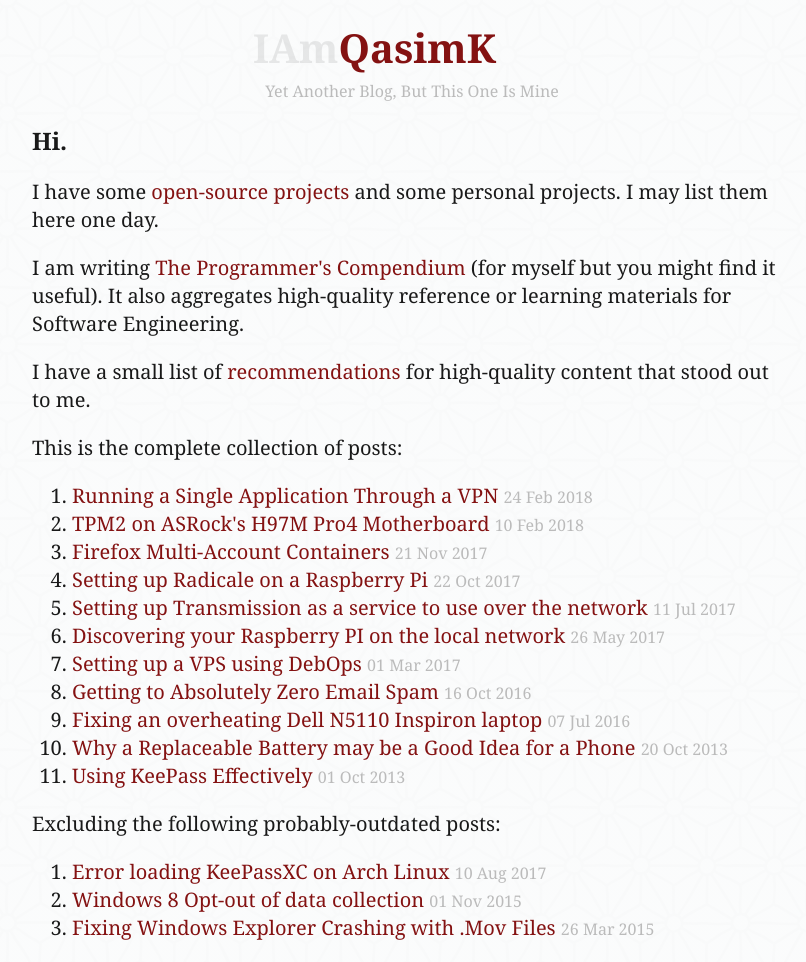
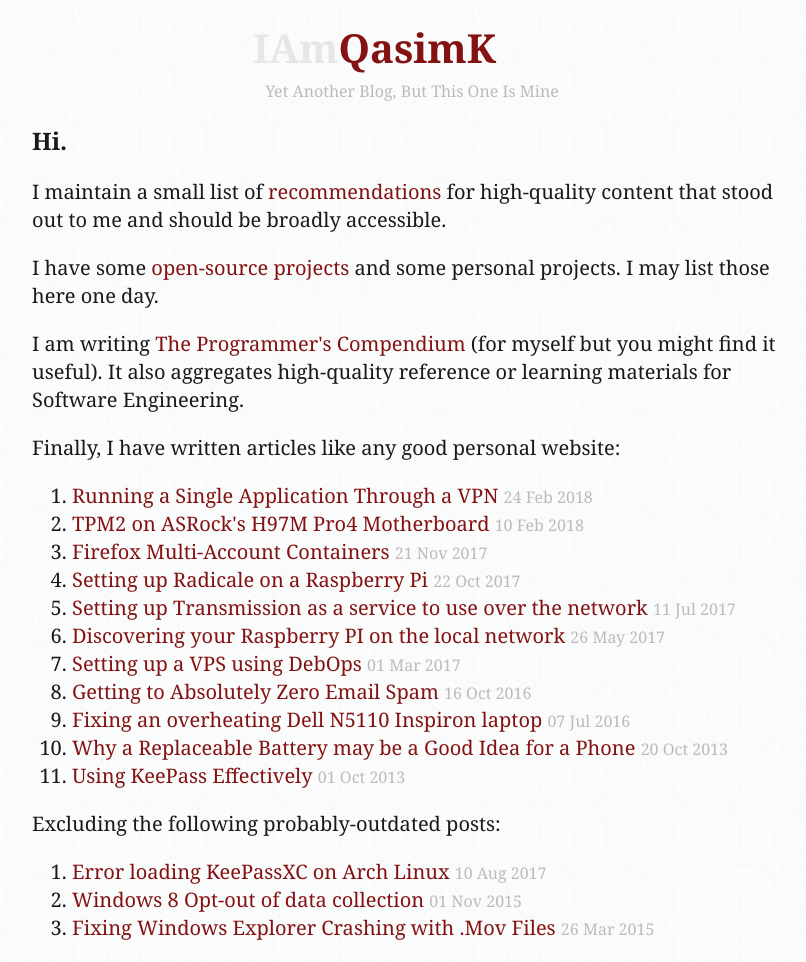
Before and after one commit to QasimK/qasimk.github.io, a Jekyll site: the page built from index.md, in a window 1280 px wide. Shown: the whole page, without its empty margins (228-1034 px from the left). Built offline with Jekyll 4.4.1, drawn with Linux system fonts in a browser that asks for light colours.

Commit message:
Update front page

```diff
--- a/index.md
+++ b/index.md
@@ -5,18 +5,18 @@ layout: default
 <section>
     <h1>Hi.</h1>
     <p>
+        I maintain a small list of <a href="/recommendations/">recommendations</a>
+        for high-quality content that stood out to me and should be broadly accessible.
+    </p>
+    <p>
         I have some <a href="https://github.com/QasimK">open-source
-        projects</a> and some personal projects. I may list them here one day.
+        projects</a> and some personal projects. I may list those here one day.
     </p>
     <p>
         I am writing <a href="https://qasimk.gitbooks.io/programmers-compendium/content/">The Programmer's Compendium</a> (for myself but you might find it useful). It also aggregates high-quality reference or learning materials for Software Engineering.
     </p>
     <p>
-        I have a small list of <a href="/recommendations/">recommendations</a>
-        for high-quality content that stood out to me.
-    </p>
-    <p>
-        This is the complete collection of posts:
+        Finally, I have written articles like any good personal website:
     </p>
     <ol>
         {% for post in site.posts %}
```
Also changed, not shown: other parts of index.md (+0 -1 lines).
